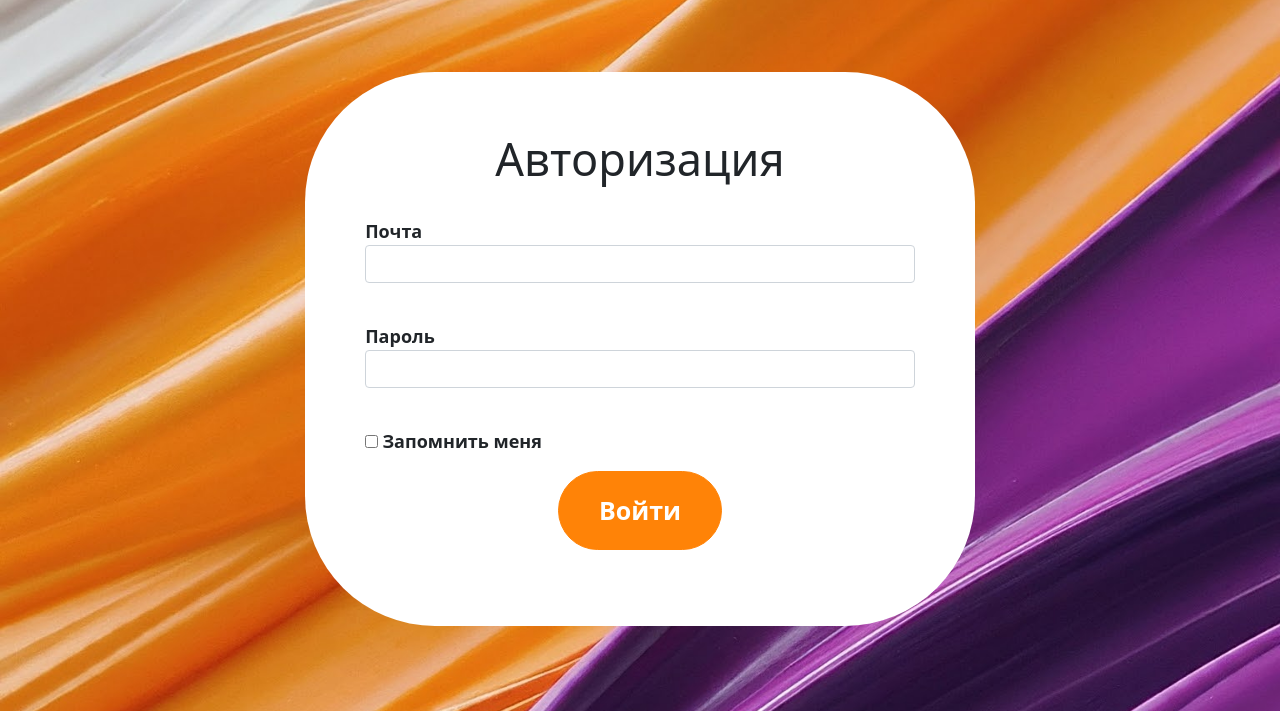
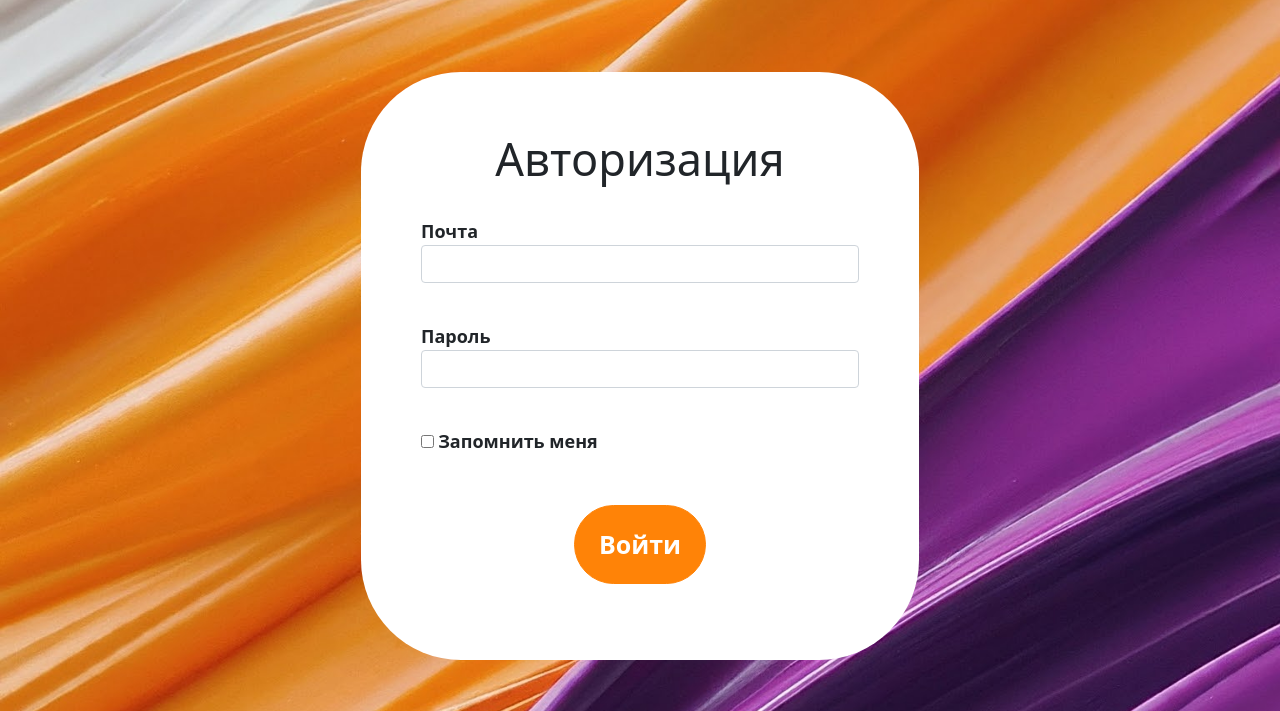
Before and after one commit to Gigirka/invest-free, a Flask app: page /login in a window 1280 px wide. Shown: the part 89-800 px from the top of the page. Run offline with Flask 3, Linux system fonts and the light colour scheme.

Commit message:
Изменил внешний вид формы логина

```diff
--- a/templates/login.html
+++ b/templates/login.html
@@ -31,7 +31,6 @@
         padding: 20px;
         font-size: 25px;
         border-radius: 40px;
-        margin-bottom: 15px;
     }
     .btn-orange {
         background-color: #FF8307;
@@ -48,8 +47,8 @@
     .registration-block {
         background-color: white;
         padding: 60px;
-        border-radius: 130px;
-        width: 60%;
+        border-radius: 100px;
+        width: 50%;
         height: auto;
         margin: auto;
     }
@@ -88,6 +87,7 @@
             {% endfor %}
         </p>
         <p>{{ form.remember_me() }} {{ form.remember_me.label }}</p>
+        <br>
         <p>{{ form.submit(type="submit", class="btn btn-primary btn-custom btn-orange") }}</p>
         <div>{{ message }}</div>
     </form>
```
